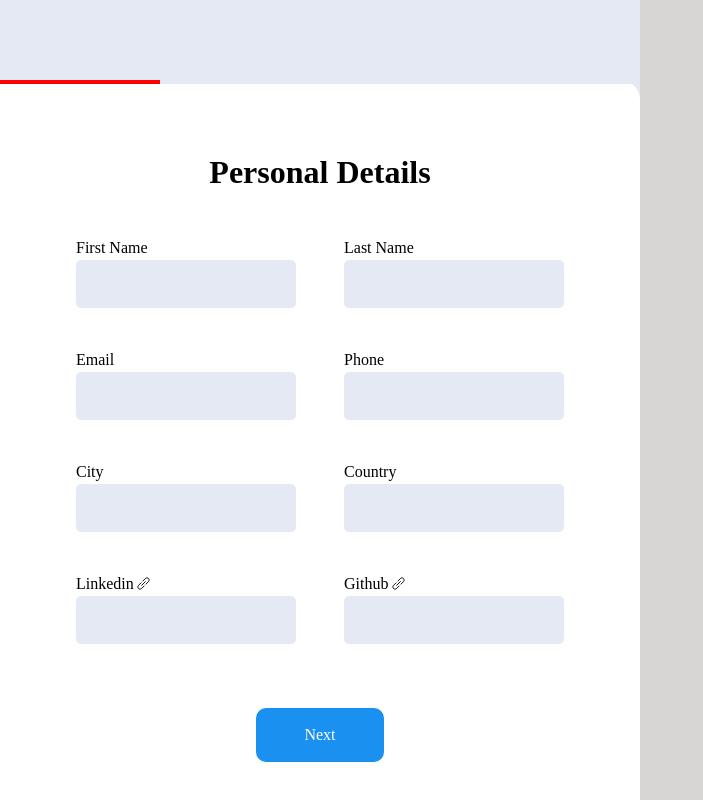
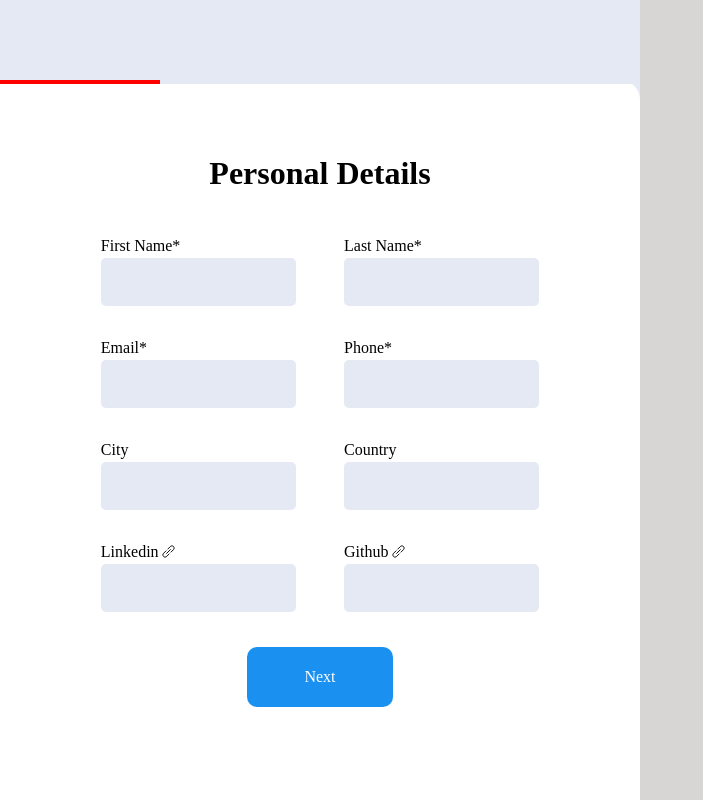
Before and after one commit to FrontEndMaestro/CV-Application, a React (Vite) app: page / in a window 1280 px wide. Shown: the whole page, without its empty margins (0-703 px from the left). Built offline with nearby package versions, Linux system fonts and the light colour scheme.

Commit message:
feat: implement form validation for personal details

```diff
--- a/src/components/AddDetails.jsx
+++ b/src/components/AddDetails.jsx
@@ -1,20 +1,6 @@
 import "../styles/addDetails.css";
 import PersonalDetails from "./PersonalDetails";
 export default function AddDetails() {
-  function renderNextForm() {
-    return (
-      <div className="add-details-wrapper">
-        <div className="progress-bar">
-          <div className="progress"></div>
-        </div>
-        <PersonalDetails></PersonalDetails>
-        <button className="next" onClick={renderNextForm}>
-          Next
-        </button>
-      </div>
-    );
-  }
-
   return (
     <>
       <div className="add-details-wrapper">
@@ -22,9 +8,6 @@ export default function AddDetails() {
           <div className="progress"></div>
         </div>
         <PersonalDetails></PersonalDetails>
-        <button className="next" onClick={renderNextForm}>
-          Next
-        </button>
       </div>
     </>
   );
--- a/src/components/Input.jsx
+++ b/src/components/Input.jsx
@@ -1,10 +1,13 @@
 import "../styles/Input.css";
 
 export default function Input({ name, labelText, type }) {
+  const required =
+    type == "email" || name.endsWith("name") || type == "tel" ? true : false;
   return (
     <label for={name}>
       <p>
         {labelText}
+        {required ? "*" : null}
         {labelText == "Linkedin" || labelText == "Github" ? (
           <svg
             xmlns="http://www.w3.org/2000/svg"
@@ -24,7 +27,14 @@ export default function Input({ name, labelText, type }) {
         ) : null}
       </p>
 
-      <input name={name} id={name} type={type}></input>
+      <input
+        name={name}
+        id={name}
+        type={type}
+        required={required}
+        maxLength={type == "tel" ? "16" : null}
+        pattern={type == "tel" ? "^\\+([0-9]{1,4})[-\\s]?([0-9]{1,15})$" : null}
+      ></input>
     </label>
   );
 }
--- a/src/components/PersonalDetails.jsx
+++ b/src/components/PersonalDetails.jsx
@@ -4,22 +4,44 @@ export default function PersonalDetails() {
   return (
     <form>
       <h1>Personal Details</h1>
+      <span className="missing-error">Please fill all required fields *</span>
       <div className="input-wrapper">
         <Input name="first-name" labelText="First Name" type="text"></Input>
         <Input name="last-name" labelText="Last Name" type="text"></Input>
       </div>
       <div className="input-wrapper">
         <Input name="email" labelText="Email" type="email"></Input>
-        <Input name="phone" labelText="Phone" type="phone"></Input>
+        <Input name="phone" labelText="Phone" type="tel"></Input>
       </div>
       <div className="input-wrapper">
         <Input name="city" labelText="City" type="text"></Input>
         <Input name="country" labelText="Country" type="text"></Input>
       </div>
       <div className="input-wrapper">
-        <Input name="linkedin" labelText="Linkedin" type="text"></Input>
-        <Input name="github" labelText="Github" type="text"></Input>
+        <Input name="linkedin" labelText="Linkedin" type="url"></Input>
+        <Input name="github" labelText="Github" type="url"></Input>
       </div>
+      <button className="next" type="submit" onClick={formSubmission}>
+        Next
+      </button>
     </form>
   );
 }
+
+function formSubmission(event) {
+  event.preventDefault();
+  let span = document.querySelector(".missing-error");
+  let emailInput = document.querySelector("form input[type=email]");
+  let firstNameInput = document.querySelector(" #first-name");
+  let lastNameInput = document.querySelector(" #last-name");
+
+  if (
+    emailInput.validity.valueMissing ||
+    firstNameInput.validity.valueMissing ||
+    lastNameInput.validity.valueMissing
+  ) {
+    span.style.opacity = "1";
+  }
+
+  //document.querySelector("form").checkValidity;
+}
--- a/src/styles/Input.css
+++ b/src/styles/Input.css
@@ -10,7 +10,7 @@ input {
 label {
   display: flex;
   flex-direction: column;
-  width: 70%;
+  width: 40%;
 }
 
 input:focus {
@@ -22,3 +22,7 @@ label p {
   gap: 0.2vw;
   align-items: center;
 }
+
+input:user-invalid {
+  border: 2px solid rgb(248, 133, 133);
+}
--- a/src/styles/addDetails.css
+++ b/src/styles/addDetails.css
@@ -22,19 +22,3 @@
   height: 100%;
   background-color: red;
 }
-
-button {
-  background-color: rgb(26, 145, 240);
-  outline: none;
-  border: none;
-  width: 20%;
-  margin-bottom: 3vw;
-  padding: 15px 10px;
-  color: white;
-  border-radius: 10px;
-}
-
-button:hover {
-  background-color: rgb(2, 133, 241);
-  cursor: grab;
-}
--- a/src/styles/personalDetails.css
+++ b/src/styles/personalDetails.css
@@ -1,17 +1,61 @@
 .input-wrapper {
   display: flex;
   gap: 3rem;
-  flex: 1;
+  margin-top: 30px;
+  justify-content: center;
+}
+
+form .input-wrapper:first-of-type {
+  margin-top: 10px;
+}
+
+form h1 {
+  margin-top: 10px;
+}
+
+form span {
+  margin-top: 10px;
+  align-self: self-start;
+  font-size: 0.7rem;
+  margin-left: 25px;
 }
 
 form {
+  margin: 0 auto;
   display: flex;
   flex-direction: column;
   justify-content: center;
   align-items: center;
-  gap: 5vh;
 }
 
 form {
   margin: auto 0;
 }
+
+button {
+  background-color: rgb(26, 145, 240);
+  outline: none;
+  border: none;
+  width: 30%;
+  margin-bottom: 3vw;
+  padding: 15px 10px;
+  color: white;
+  border-radius: 10px;
+  border: 3px solid rgb(26, 145, 240);
+  margin-top: 35px;
+}
+
+button:hover {
+  background-color: rgb(2, 133, 241);
+  transform: scale(1.02);
+  cursor: grab;
+}
+
+button:focus-visible {
+  border: 3px solid darkblue;
+}
+
+.missing-error {
+  opacity: 0;
+  color: red;
+}
```
